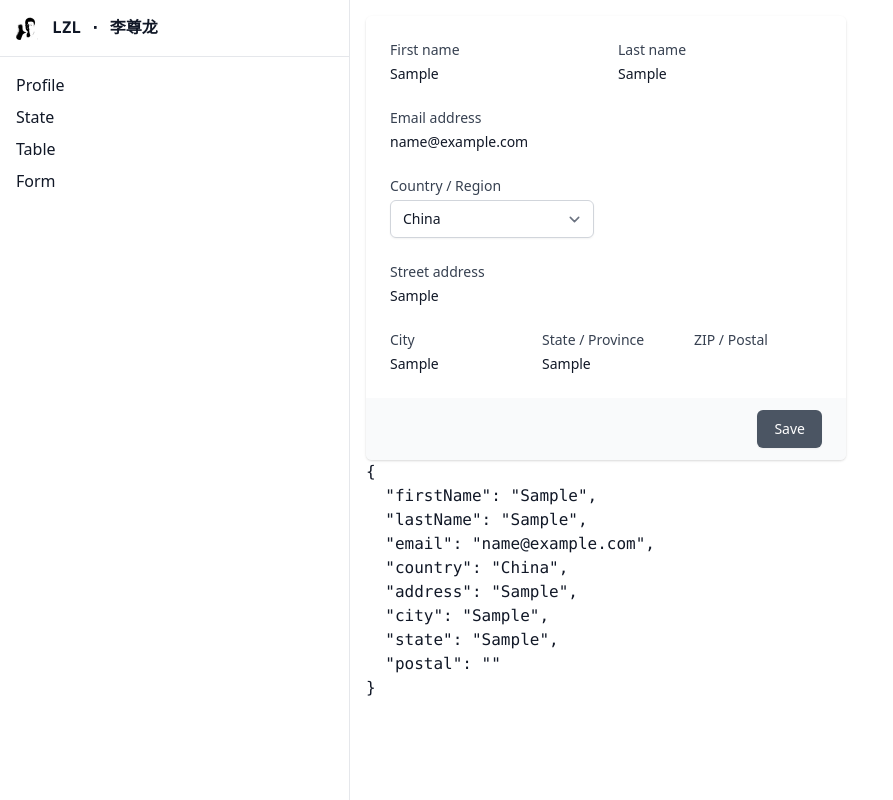
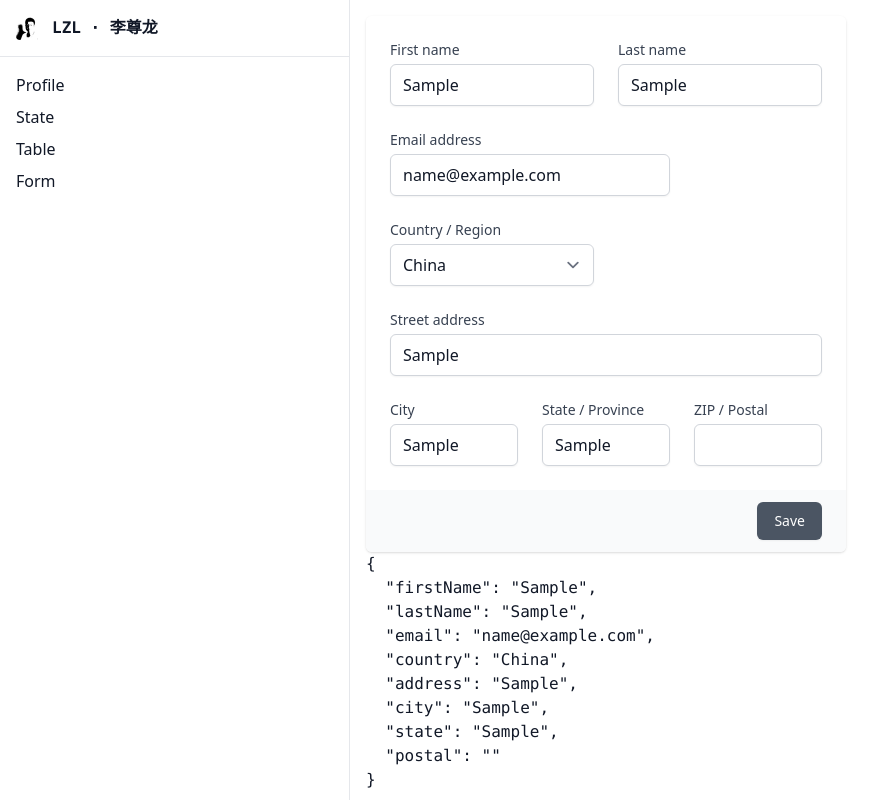
Before and after one commit to lzl/lzl.dev, a Next.js app: page /form in a window 1280 px wide. Both pictures are taken after typing "Sample", "Sample", "name@example.com", "Sample", "Sample", "Sample" into the empty fields and a click on the button "Save". Shown: the whole page, without its empty margins (0-893 px from the left). Built offline with nearby package versions, Linux system fonts and the light colour scheme; what @tailwindcss/typography would draw is missing.

Commit message:
refactoring the form page

```diff
--- /dev/null
+++ b/src/context/form.js
@@ -0,0 +1,54 @@
+import * as React from 'react'
+import produce from 'immer'
+
+const StateContext = React.createContext()
+const DispatchContext = React.createContext()
+
+const initialState = {
+  formData: {},
+}
+
+const reducer = produce((draft, action) => {
+  switch (action.type) {
+    case 'FORM_DATA': {
+      draft.formData = action.payload
+      break
+    }
+    default: {
+      throw new Error(`Unhandled action type: ${action.type}`)
+    }
+  }
+})
+
+function Provider({ children }) {
+  const [state, dispatch] = React.useReducer(reducer, initialState)
+  return (
+    <StateContext.Provider value={state}>
+      <DispatchContext.Provider value={dispatch}>
+        {children}
+      </DispatchContext.Provider>
+    </StateContext.Provider>
+  )
+}
+
+function useState() {
+  const context = React.useContext(StateContext)
+  if (context === undefined) {
+    throw new Error('useState must be used within a Provider')
+  }
+  return context
+}
+
+function useDispatch() {
+  const context = React.useContext(DispatchContext)
+  if (context === undefined) {
+    throw new Error('useDispatch must be used within a Provider')
+  }
+  return context
+}
+
+export {
+  Provider as FormProvider,
+  useState as useFormState,
+  useDispatch as useFormDispatch,
+}
--- a/src/pages/form.js
+++ b/src/pages/form.js
@@ -1,65 +1,75 @@
-import { useState } from 'react'
+import * as React from 'react'
 import { useForm } from 'react-hook-form'
 
 import LeftRight from '@/components/LeftRight'
 import Menu, { profileMenu } from '@/components/Menu'
 import { isEmptyObject } from '@/utils/helpers'
+import { FormProvider, useFormDispatch, useFormState } from '@/context/form'
 
-function Right() {
+const Input = React.forwardRef(({ type = 'text', name, label }, ref) => (
+  <>
+    <label htmlFor={name} className="block text-sm font-medium text-gray-700">
+      {label}
+    </label>
+    <input
+      type={type}
+      ref={ref}
+      id={name}
+      name={name}
+      className="block w-full mt-1 border-gray-300 rounded-md shadow-sm focus:border-gray-300 focus:ring focus:ring-gray-200 focus:ring-opacity-50"
+    />
+  </>
+))
+Input.displayName = 'Input'
+
+const Select = React.forwardRef(({ name, label, options }, ref) => (
+  <>
+    <label htmlFor={name} className="block text-sm font-medium text-gray-700">
+      {label}
+    </label>
+    <select
+      ref={ref}
+      id={name}
+      name={name}
+      className="block w-full mt-1 border-gray-300 rounded-md shadow-sm focus:border-gray-300 focus:ring focus:ring-gray-200 focus:ring-opacity-50"
+    >
+      {options.map((o, i) => (
+        <option key={i}>{o}</option>
+      ))}
+    </select>
+  </>
+))
+Select.displayName = 'Select'
+
+function Form() {
   const { register, handleSubmit, errors } = useForm()
-  const [formData, setFormData] = useState({})
+  const dispatch = useFormDispatch()
 
   const onSubmit = (data) => {
     console.log('onSubmit:', data)
-    setFormData(data)
+    dispatch({ type: 'FORM_DATA', payload: data })
   }
 
   console.log('errors:', errors)
 
   return (
-    <>
     <form onSubmit={handleSubmit(onSubmit)}>
       <div className="overflow-hidden shadow sm:rounded-md">
         <div className="px-4 py-5 bg-white sm:p-6">
           <div className="grid grid-cols-6 gap-6">
             <div className="col-span-6 sm:col-span-3">
-                <label
-                  htmlFor="firstName"
-                  className="block text-sm font-medium leading-5 text-gray-700"
-                >
-                  First name
-                </label>
-                <input
-                  ref={register}
-                  id="firstName"
-                  name="firstName"
-                  className="block w-full mt-1 transition duration-150 ease-in-out form-input sm:text-sm sm:leading-5"
-                />
+              <Input name="firstName" label="First name" ref={register} />
             </div>
 
             <div className="col-span-6 sm:col-span-3">
-                <label
-                  htmlFor="lastName"
-                  className="block text-sm font-medium leading-5 text-gray-700"
-                >
-                  Last name
-                </label>
-                <input
-                  ref={register}
-                  id="lastName"
-                  name="lastName"
-                  className="block w-full mt-1 transition duration-150 ease-in-out form-input sm:text-sm sm:leading-5"
-                />
+              <Input name="lastName" label="Last name" ref={register} />
             </div>
 
             <div className="col-span-6 sm:col-span-4">
-                <label
-                  htmlFor="email"
-                  className="block text-sm font-medium leading-5 text-gray-700"
-                >
-                  Email address
-                </label>
-                <input
+              <Input
+                type="email"
+                name="email"
+                label="Email address"
                 ref={register({
                   required: 'Required',
                   pattern: {
@@ -67,89 +77,32 @@ function Right() {
                     message: 'invalid email address',
                   },
                 })}
-                  id="email"
-                  name="email"
-                  className="block w-full mt-1 transition duration-150 ease-in-out form-input sm:text-sm sm:leading-5"
               />
             </div>
 
             <div className="col-span-6 sm:col-span-3">
-                <label
-                  htmlFor="country"
-                  className="block text-sm font-medium leading-5 text-gray-700"
-                >
-                  Country / Region
-                </label>
-                <select
+              <Select
+                name="country"
+                label="Country / Region"
+                options={['China', 'Japan', 'United States']}
                 ref={register}
-                  id="country"
-                  name="country"
-                  className="block w-full px-3 py-2 mt-1 transition duration-150 ease-in-out bg-white border border-gray-300 rounded-md shadow-sm form-select focus:outline-none focus:shadow-outline-blue focus:border-blue-300 sm:text-sm sm:leading-5"
-                >
-                  <option>China</option>
-                  <option>Japan</option>
-                  <option>United States</option>
-                </select>
+              />
             </div>
 
             <div className="col-span-6">
-                <label
-                  htmlFor="address"
-                  className="block text-sm font-medium leading-5 text-gray-700"
-                >
-                  Street address
-                </label>
-                <input
-                  ref={register}
-                  id="address"
-                  name="address"
-                  className="block w-full mt-1 transition duration-150 ease-in-out form-input sm:text-sm sm:leading-5"
-                />
+              <Input name="address" label="Street address" ref={register} />
             </div>
 
             <div className="col-span-6 sm:col-span-6 lg:col-span-2">
-                <label
-                  htmlFor="city"
-                  className="block text-sm font-medium leading-5 text-gray-700"
-                >
-                  City
-                </label>
-                <input
-                  ref={register}
-                  id="city"
-                  name="city"
-                  className="block w-full mt-1 transition duration-150 ease-in-out form-input sm:text-sm sm:leading-5"
-                />
+              <Input name="city" label="City" ref={register} />
             </div>
 
             <div className="col-span-6 sm:col-span-3 lg:col-span-2">
-                <label
-                  htmlFor="state"
-                  className="block text-sm font-medium leading-5 text-gray-700"
-                >
-                  State / Province
-                </label>
-                <input
-                  ref={register}
-                  id="state"
-                  name="state"
-                  className="block w-full mt-1 transition duration-150 ease-in-out form-input sm:text-sm sm:leading-5"
-                />
+              <Input name="state" label="State / Province" ref={register} />
             </div>
 
             <div className="col-span-6 sm:col-span-3 lg:col-span-2">
-                <label
-                  htmlFor="postal"
-                  className="block text-sm font-medium leading-5 text-gray-700"
-                >
-                  ZIP / Postal
-                </label>
-                <input
-                  ref={register}
-                  id="postal"
-                  name="postal"
-                  className="block w-full mt-1 transition duration-150 ease-in-out form-input sm:text-sm sm:leading-5"
-                />
+              <Input name="postal" label="ZIP / Postal" ref={register} />
             </div>
           </div>
         </div>
@@ -160,11 +113,25 @@ function Right() {
         </div>
       </div>
     </form>
-      {!isEmptyObject(formData) && (
-        <pre>{JSON.stringify(formData, null, 2)}</pre>
-      )}
-      <div></div>
-    </>
+  )
+}
+
+function Result() {
+  const { formData } = useFormState()
+
+  if (!isEmptyObject(formData)) {
+    return <pre>{JSON.stringify(formData, null, 2)}</pre>
+  }
+
+  return null
+}
+
+function Right() {
+  return (
+    <FormProvider>
+      <Form />
+      <Result />
+    </FormProvider>
   )
 }
 
```
Lines whose indentation alone changed are shown as unchanged.
